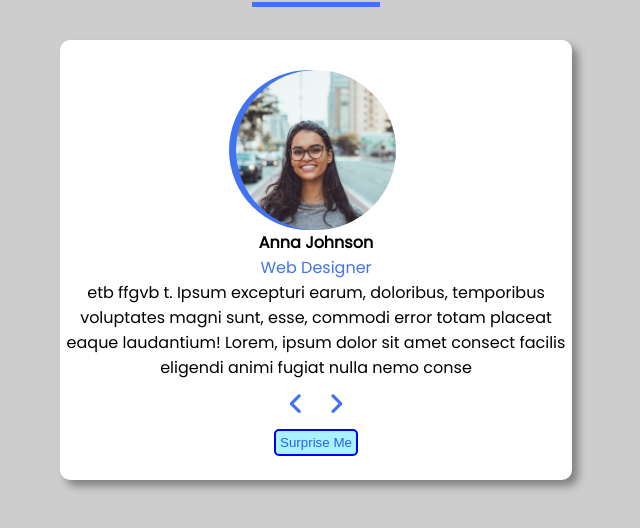
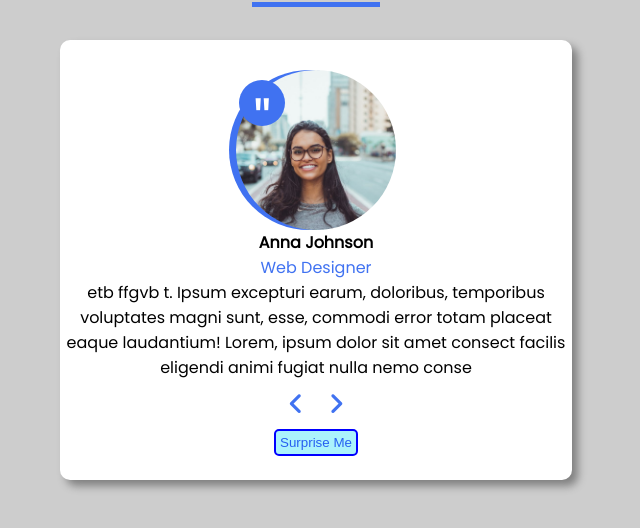
Before and after one commit to muhammaduzair19/reviewsPage, a plain HTML site: page index.html in a window 1280 px wide. Both pictures are taken after a click on the button 620 px from the left and 564 px from the top of the page. Shown: the part 160-688 px from the top of the page, without its empty margins (324-964 px from the left). Drawn offline with Linux system fonts and the light colour scheme.

Commit message:
qoutation commas added on profile picture

```diff
--- a/app.js
+++ b/app.js
@@ -50,10 +50,10 @@ window.addEventListener("DOMContentLoaded", () =>{
 
 function personShow(person){
     const item = personsArray[person]
-    img.style.backgroundImage = `url("${personsArray[person].personImage}")`;
-    Name.textContent = personsArray[person].personName;
-    designation.textContent = personsArray[person].personDesignation;
-    review.textContent = personsArray[person].personReview;
+    img.style.backgroundImage = `url("${item.personImage}")`;
+    Name.textContent = item.personName;
+    designation.textContent = item.personDesignation;
+    review.textContent = item.personReview;
 }
 
 btnright.addEventListener('click', () =>{
--- a/index.html
+++ b/index.html
@@ -25,6 +25,9 @@
         <div class="review-container">
             <div class="imgborder">
             </div>
+            <div class="commas">
+                "
+            </div>
             <div class="img">
             </div>
             <h4 class="name"></h4>
--- a/style.css
+++ b/style.css
@@ -42,6 +42,7 @@ body{
     flex-direction: column;
     align-items: center;
     box-shadow: 6px 6px 8px gray;
+    /* position: relative; */
 }
 .img{
     /* margin: 0 auto; */
@@ -52,7 +53,20 @@ body{
     background-size: cover;
     background-repeat: no-repeat;
     background-position: center;
-    position: relative;
+    z-index: 1;
+}
+.commas{
+    width: 46px;
+    height: 46px;
+    border-radius: 50%;
+    background-color: #4072f1;
+    position: absolute;
+    top: 30%;
+    left: 44%;
+    z-index: 2;
+    color: #ffffff;
+    font-size: 60px;
+    text-align: center;
 }
 .imgborder{
     width: 160px;
@@ -67,6 +81,7 @@ body{
 .designation{
     color: #4072f1;
 }
+
 .review{
     text-align: center;
 }
```
Also changed, not shown: images/inverted-commas-svgrepo-com.png (added).
